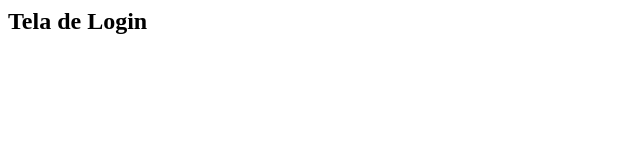
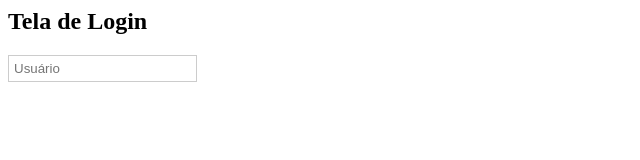
Before and after one commit to linoaulaspucpr/exerciciobsi, a plain HTML site: page index.html in a window 1280 px wide. Shown: the full height of the page, 0-640 px from the left. Drawn offline with Linux system fonts and the light colour scheme.

Commit message:
criacao do estilo e input text no index

```diff
--- /dev/null
+++ b/css/estilo.css
@@ -0,0 +1,5 @@
+
+.campo{
+    padding: 5px;
+    border: solid 1px #CCC;
+}
--- a/index.html
+++ b/index.html
@@ -1,9 +1,12 @@
 <html>
     <head>
         <meta charset="UTF-8" />
+        <link rel="stylesheet" href="css/estilo.css" />
     </head>
 
     <body>
         <h2> Tela de Login </h2>
+
+        <input type="text" placeholder="Usuário" class="campo" />
     </body>
 </html>
```
